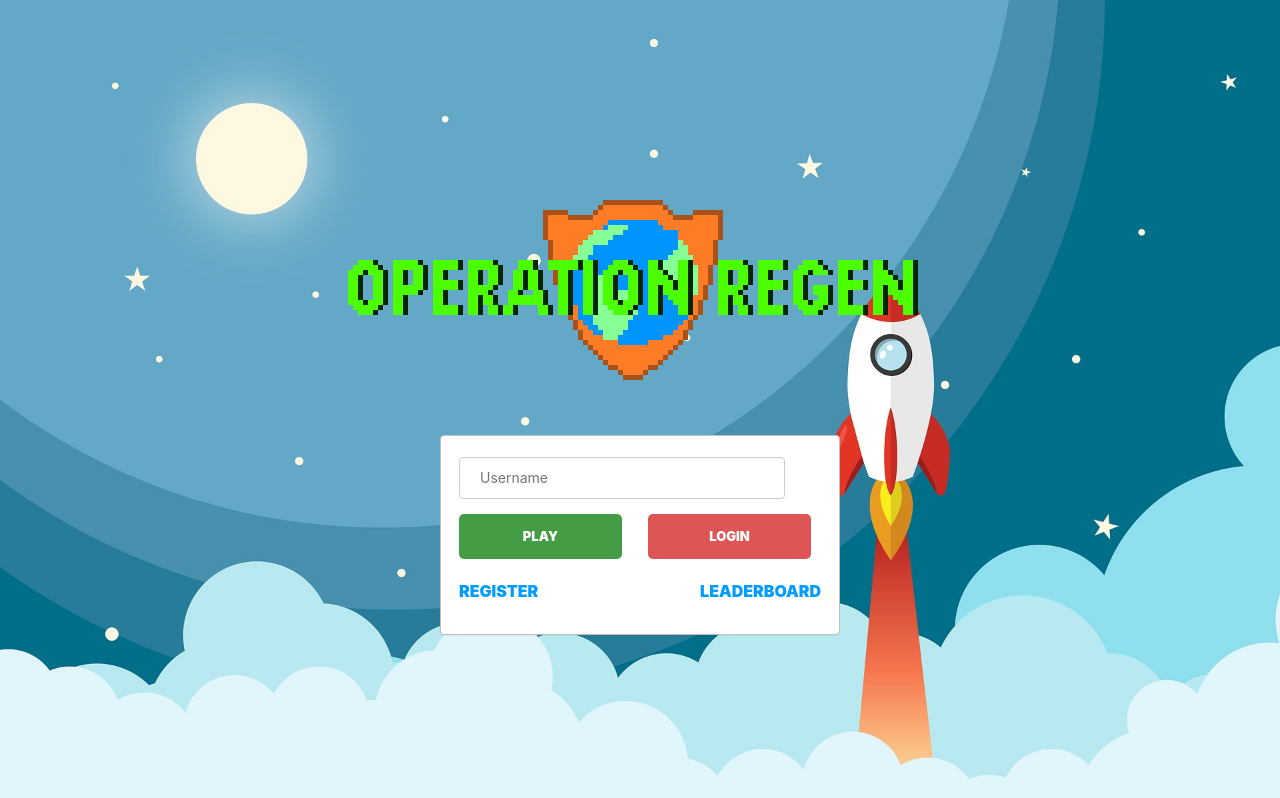
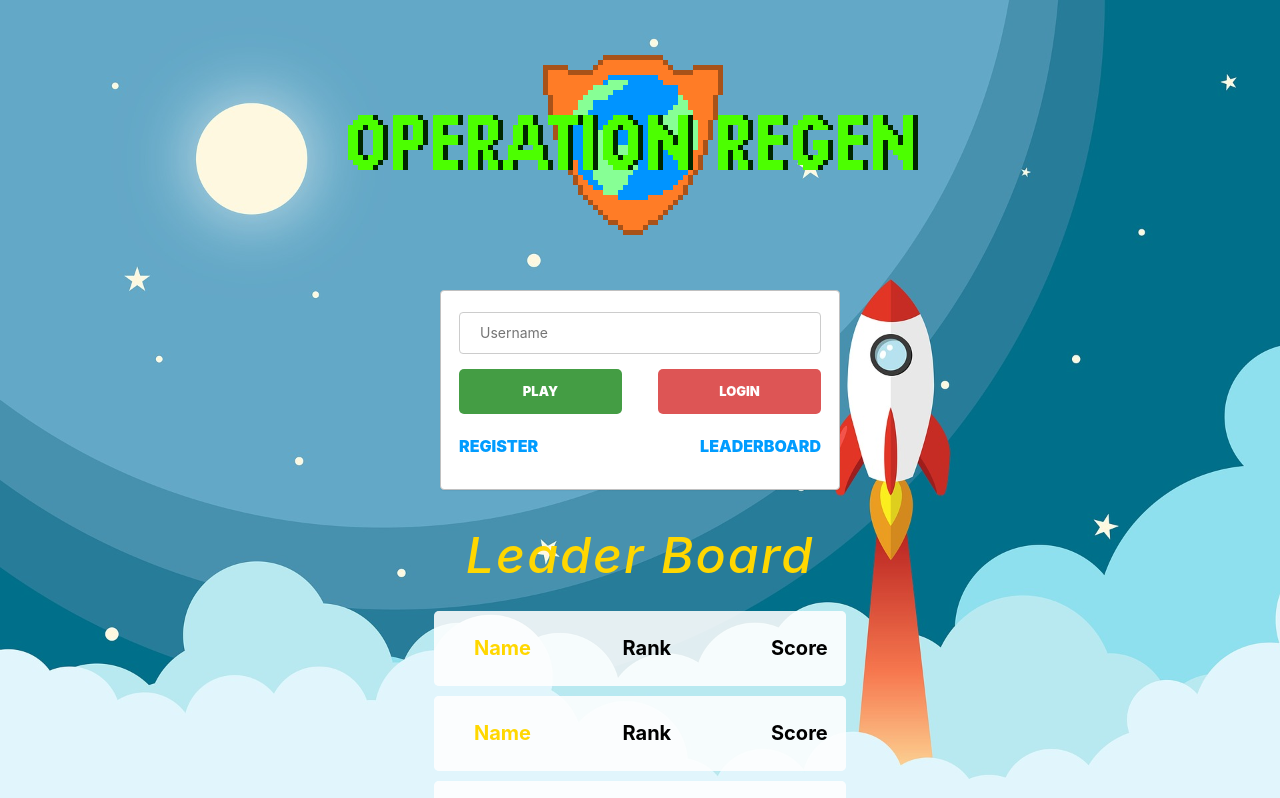
Before and after one commit to joecof/Operation-Regen, a React (Create React App) app in the folder client/: page /LeaderBoard in a window 1280 px wide. Shown: the top 798 px of the page. Built offline with nearby package versions, Linux system fonts and the light colour scheme.

Commit message:
leaderboard 65% done

```diff
--- /dev/null
+++ b/client/src/css/LeaderBoardBox.css
@@ -0,0 +1,10 @@
+.LeaderBoardBox-Header {
+  text-align:center;
+  padding: 3% 0 3%;
+  letter-spacing: 2px;
+  color: gold;
+  font-size: 50px;
+  font-style: italic;
+  width: 100%;
+
+}
--- /dev/null
+++ b/client/src/css/LeaderBoardItem.css
@@ -0,0 +1,54 @@
+.LeaderBoardItem {
+  width: 80%;
+  height: 75px;
+  line-height: 75px;
+  margin: 10px auto;
+  font-size: 25px;
+  border-radius: 5px;
+  background-color: rgba(255, 255, 255, 0.7);
+
+}
+
+.LeaderBoardItem-ul {
+  height: 50px;
+  line-height: 50px;
+  font-size: 15px;
+
+  list-style: none;
+  padding-bottom: 20px;
+  padding-right: 25px;
+
+
+  width:100%;
+  height: 75px;
+  line-height: 75px;
+  margin: 10px auto;
+  font-size: 20px;
+  border-radius: 5px;
+  background-color: rgba(255, 255, 255, 0.6);
+}
+
+.LeaderBoardItem-li {
+
+  width: 450px;
+  font-weight: bold;
+  color: black;
+
+}
+
+.score {
+  display:inline-block;
+  width:33%;
+}
+
+.rank {
+  color: gold;
+  display:inline-block;
+  width:33%;
+
+
+}
+.name {
+  display:inline-block;
+  width:33%;
+}
--- a/client/src/css/PlayBox.css
+++ b/client/src/css/PlayBox.css
@@ -24,7 +24,7 @@
   border: 1px solid #ccc;
   border-radius: 4px;
   height: 15px;
-  width: 90%;
+  width: 100%;
   padding: 20px;
   font-size: 14px;
   line-height: 1.42857143;
@@ -57,7 +57,6 @@
 .PlayBox-Login {
   float: right;
   width: 45%;
-  margin-right: 10px;
   background-color: rgb(221, 85, 85);
   border-color: rgb(221, 85, 85);
   color: #fff;
--- a/client/src/js/App.js
+++ b/client/src/js/App.js
@@ -1,7 +1,9 @@
 import React, { Component } from 'react';
 import '../css/App.css';
-// import {Route, Switch, Link} from "react-router-dom";
+import {Route, Switch, Link} from "react-router-dom";
 import Wrapper from './Wrapper';
+import LeaderBoardBox from './LeaderBoardBox';
+// import LeaderBoardItem from './LeaderBoardItem';
 
 
 
@@ -11,7 +13,16 @@ class App extends Component {
     return (
       <div className="App">
         <Wrapper />
+
+
+        <div>
+        {/* <LeaderBoardBox /> */}
+
+        </div>
+
+        <Route exact path = '/LeaderBoard' component = {LeaderBoardBox} />
       </div>
+
     );
   }
 }
--- /dev/null
+++ b/client/src/js/LeaderBoardBox.js
@@ -0,0 +1,22 @@
+import React, { Component } from 'react'
+import {Route, Switch, Link} from "react-router-dom";
+import LeaderBoardItem from './LeaderBoardItem';
+import '../css/LeaderBoardBox.css'
+
+
+class LeaderBoardBox extends Component {
+  render() {
+    return(
+      <div className = "LeaderBoardBox">
+
+      <h1 className = "LeaderBoardBox-Header">Leader Board</h1>
+        <LeaderBoardItem />
+        <LeaderBoardItem />
+        <LeaderBoardItem />
+        <LeaderBoardItem />
+      </div>
+    )
+  }
+}
+
+export default LeaderBoardBox
--- /dev/null
+++ b/client/src/js/LeaderBoardItem.js
@@ -0,0 +1,23 @@
+import React, { Component } from 'react'
+
+import '../css/LeaderBoardItem.css';
+
+
+class LeaderBoardItem extends Component {
+  render() {
+    return (
+      <div className = "LeaderBoardItem">
+        <ul className = "LeaderBoardItem-ul">
+          <li className = "LeaderBoardItem-li">
+            <div className="rank">Name</div>
+            <div className="name">Rank</div>
+            <div className="score">Score</div>
+          </li>
+        </ul>
+      </div>
+    )
+  }
+}
+
+
+export default LeaderBoardItem;
--- a/client/src/js/PlayBox.js
+++ b/client/src/js/PlayBox.js
@@ -19,7 +19,7 @@ class PlayBox extends Component {
         </form>
 
         <div className ="PlayBox-Links">
-          <Link className ="PlayBox-LeaderBoard" to="/">LEADERBOARD</Link>
+          <Link className ="PlayBox-LeaderBoard" to="/LeaderBoard">LEADERBOARD</Link>
           <Link className ="PlayBox-Register" to="/">REGISTER</Link>
         </div>
 
```
Also changed, not shown: client/src/js/LeaderBoard.js (added, +32 -0 lines), client/src/img/bg2.jpg (added).
